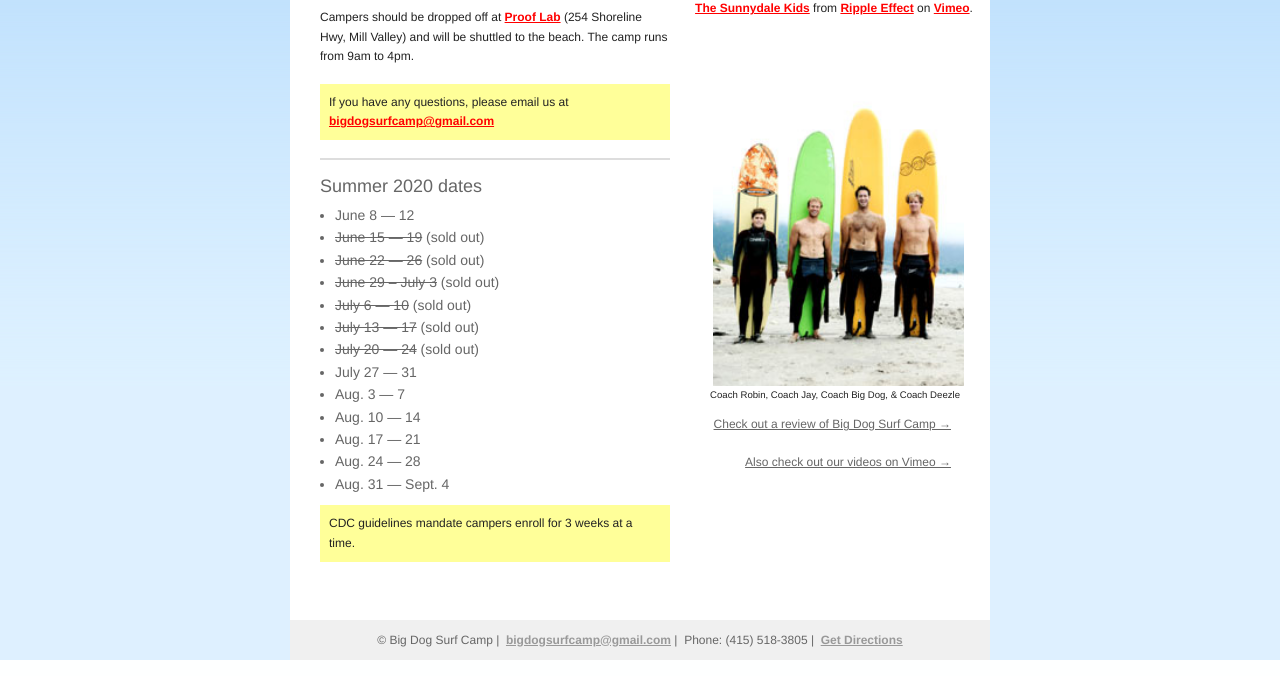
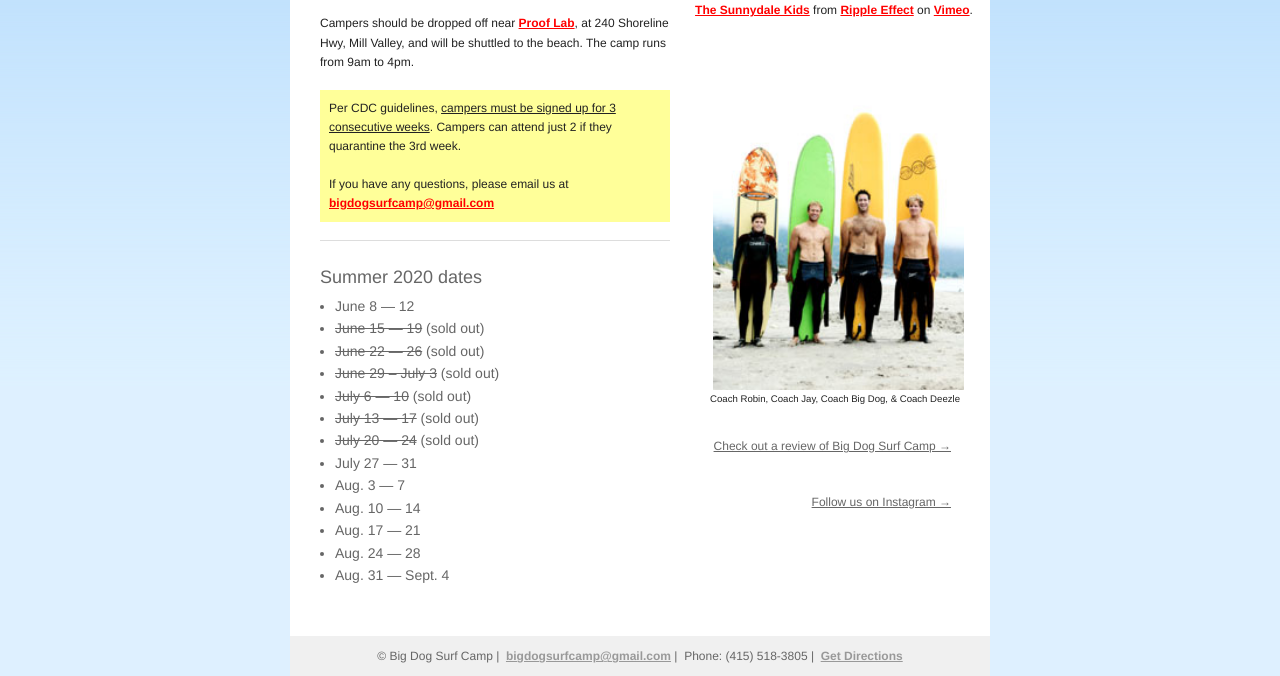
Before and after one commit to dpogni/big-dog-surf-camp, a PHP site: page / in a window 1280 px wide. Shown: the part 813-1489 px from the top of the page. Run offline with PHP 8.4, Linux system fonts and the light colour scheme.

Commit message:
update pdf to have CDC notice and various html cleanup

```diff
--- a/index.php
+++ b/index.php
@@ -23,8 +23,10 @@
 
     <div class="thecontainer">
         <div class="maincontent clearfix">
-            <iframe style="display:block;margin:0 auto; text-align:center;" src="http://player.vimeo.com/video/98771622?title=0&amp;portrait=0" width="500" height="281" frameborder="0" webkitAllowFullScreen mozallowfullscreen allowFullScreen></iframe>
-            <p style="text-align:center;"><a href="http://vimeo.com/98771622">Big Dog Surf Camp</a> from <a href="http://vimeo.com/user5591658">Perry Gershkow</a> on <a href="https://vimeo.com">Vimeo</a>.</p>
+            <div class="video-player">
+                <iframe style="display:block;margin:0 auto; text-align:center;" src="http://player.vimeo.com/video/98771622?title=0&amp;portrait=0" width="500" height="281" frameborder="0" webkitAllowFullScreen mozallowfullscreen allowFullScreen></iframe>
+                <p style="text-align:center;"><a href="http://vimeo.com/98771622">Big Dog Surf Camp</a> from <a href="http://vimeo.com/user5591658">Perry Gershkow</a> on <a href="https://vimeo.com">Vimeo</a>.</p>
+            </div>
 
             <div style="width:350px;float:left;">
 
@@ -32,9 +34,12 @@
 
                 <p>Big Dog Surf Camp is the perfect summer experience for surfers or surfers-to-be. The summer camp is perfect for any young eager kids living in Marin County and San Francisco. We will provide the boards &amp; wetsuits. Week long and single sessions are available. We will be surfing in Marin. Students must know how to swim and be ready to have a fun time.</p>
 
-                <p>Campers should be dropped off at <a href="http://www.prooflab.com/" target="_blank"> Proof Lab</a> (254 Shoreline Hwy, Mill Valley) and will be shuttled to the beach. The camp runs from 9am to 4pm.</p>
+                <p>Campers should be dropped off near <a href="http://www.prooflab.com/" target="_blank"> Proof Lab</a>, at 240 Shoreline Hwy, Mill Valley, and will be shuttled to the beach. The camp runs from 9am to 4pm.</p>
 
-                <p class="banner">If you have any questions, please email us at <a href="mailto:bigdogsurfcamp@gmail.com">bigdogsurfcamp@gmail.com</a></p>
+                <div class="banner">
+                    <p>Per CDC guidelines, <u>campers must be signed up for 3 consecutive weeks</u>. Campers can attend just 2 if they quarantine the 3rd week.</p>
+                    <p>If you have any questions, please email us at <a href="mailto:bigdogsurfcamp@gmail.com">bigdogsurfcamp@gmail.com</a></p>
+                </div>
 
                 <hr />
 
@@ -55,18 +60,18 @@
                     <li>Aug. 24 — 28</li>
                     <li>Aug. 31 — Sept. 4</li>
                 </ul>
-                <p class="banner">CDC guidelines mandate campers enroll for 3 weeks at a time.</p>
                 <!-- 	<span class="banner"><a href="lessons.html" target="_parent">Ask about our private lessons &amp; parties.</a></span> -->
             </div>
             <div style="width: 300px; float: right;">
-
-                <iframe src="http://player.vimeo.com/video/70013062?title=0&amp;byline=0&amp;portrait=0&amp;color=bbbcbd" width="300" height="169" frameborder="0" webkitAllowFullScreen mozallowfullscreen allowFullScreen></iframe>
-                <p style="text-align:center;"><a href="http://vimeo.com/70013062">The Sunnydale Kids</a> from <a href="http://vimeo.com/rippleeffectsurf">Ripple Effect</a> on <a href="https://vimeo.com">Vimeo</a>.</p>
+                <div class="video-player">
+                    <iframe src="http://player.vimeo.com/video/70013062?title=0&amp;byline=0&amp;portrait=0&amp;color=bbbcbd" width="300" height="169" frameborder="0" webkitAllowFullScreen mozallowfullscreen allowFullScreen></iframe>
+                    <p style="text-align:center;"><a href="http://vimeo.com/70013062">The Sunnydale Kids</a> from <a href="http://vimeo.com/rippleeffectsurf">Ripple Effect</a> on <a href="https://vimeo.com">Vimeo</a>.</p>
+                </div>
 
                 <img src="images/side2.jpg" alt="Big Dog Surf Camp" id="contentPhoto" style="margin-top:0;" />
-                <span class="small right" style="margin: -20px 24px 0 0">Coach Robin, Coach Jay, Coach Big Dog, & Coach Deezle</span>
-                <span class="banner3 right" style="margin-right:24px;"><a href="http://brandhabit.typepad.com/brandhabit/2008/08/surf-lessons.html" target="_blank">Check out a review of Big Dog Surf Camp &rarr;</a></span>
-                <span class="banner3 right" style="margin-right:24px;"><a href="https://vimeo.com/bigdogsurfcamp" target="_blank">Also check out our videos on Vimeo &rarr;</a></span>
+                <div class="small right" style="margin: -20px 24px 0 0">Coach Robin, Coach Jay, Coach Big Dog, & Coach Deezle</div>
+                <div class="banner3 right" style="margin-right:24px;"><a href="http://brandhabit.typepad.com/brandhabit/2008/08/surf-lessons.html" target="_blank">Check out a review of Big Dog Surf Camp &rarr;</a></div>
+                <div class="banner3 right" style="margin-right:24px;"><a href="https://www.instagram.com/bigdogsurfcamp/" target="_blank">Follow us on Instagram &rarr;</a></div>
 
             </div>
 
--- a/stylesheets/default.css
+++ b/stylesheets/default.css
@@ -22,8 +22,8 @@ hr {
   clear: both;
   float: none;
   width: 100%;
-  height: .1em;
-  margin: 0 0 1.45em;
+  height: 1px;
+  margin: 1.5em 0;
   border: none;
 }
 
@@ -32,6 +32,13 @@ hr.space {
   color: #fff;
 }
 
+.video-player {
+  margin-bottom: 20px;
+}
+
+.video-player p {
+  margin-top: 5px;
+}
 
 /* Clearing floats without extra markup
    Based on How To Clear Floats Without Structural Markup by PiE
@@ -88,6 +95,7 @@ h3 {
   margin-bottom: 9px;
 }
 
+
 ul a {
   float: left;
 }
@@ -118,10 +126,10 @@ a:visited {
 .banner,
 .banner2,
 .banner3 {
+  margin-top: 1.5em;
   background: #ff9;
   clear: both;
   display: block;
-  float: left;
   padding: 9px;
 }
 
@@ -138,9 +146,8 @@ a:visited {
   font-weight: 400;
 }
 
-.checklist.ul {
-  line-height: 1.3em;
-  font-size: 1.7em;
+.checklist {
+  font-size: 1.2em;
   list-style: circle;
   margin: 10px 20px 30px;
   padding: 0;
--- a/stylesheets/typography.css
+++ b/stylesheets/typography.css
@@ -24,8 +24,18 @@ h3,
 h4,
 h5,
 h6 {
+  margin-top: 1.5em;
   font-weight: normal;
   color: #111;
+}
+
+h1:first-of-type,
+h2:first-of-type,
+h3:first-of-type,
+h4:first-of-type,
+h5:first-of-type,
+h6:first-of-type {
+  margin-top: 0;
 }
 
 h1 {
@@ -77,7 +87,15 @@ h6 img {
 -------------------------------------------------------------- */
 
 p {
-  margin: 0 0 1.5em;
+  margin-top: 1.5em;
+}
+
+p:first-child {
+  margin-top: 0;
+}
+
+p+img {
+  margin-top: 1.5em;
 }
 
 p img {
```
Also changed, not shown: Summer Pages/signup.html (deleted, +0 -81 lines), sign-up/index.php (+5 -3 lines), what-to-bring/index.php (+2 -5 lines), 1 other file.
